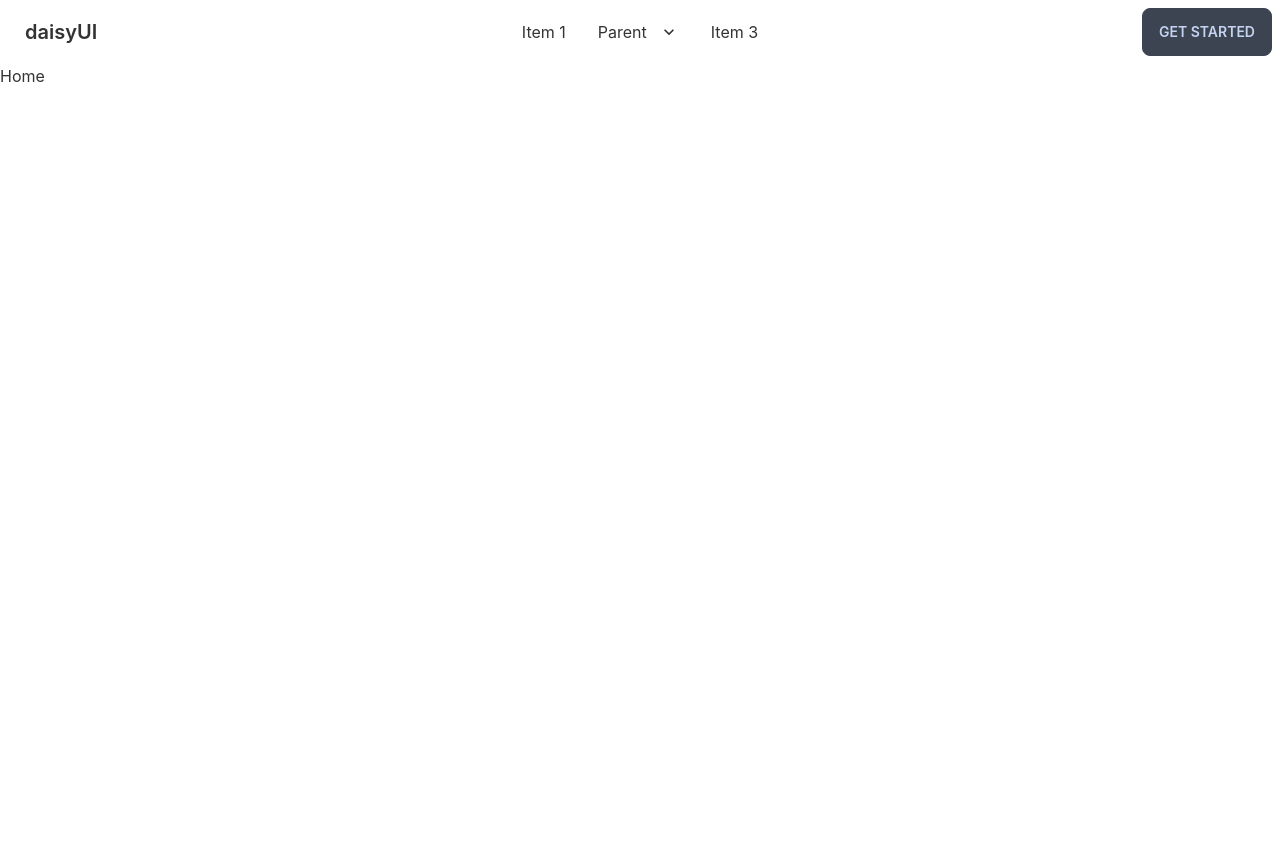
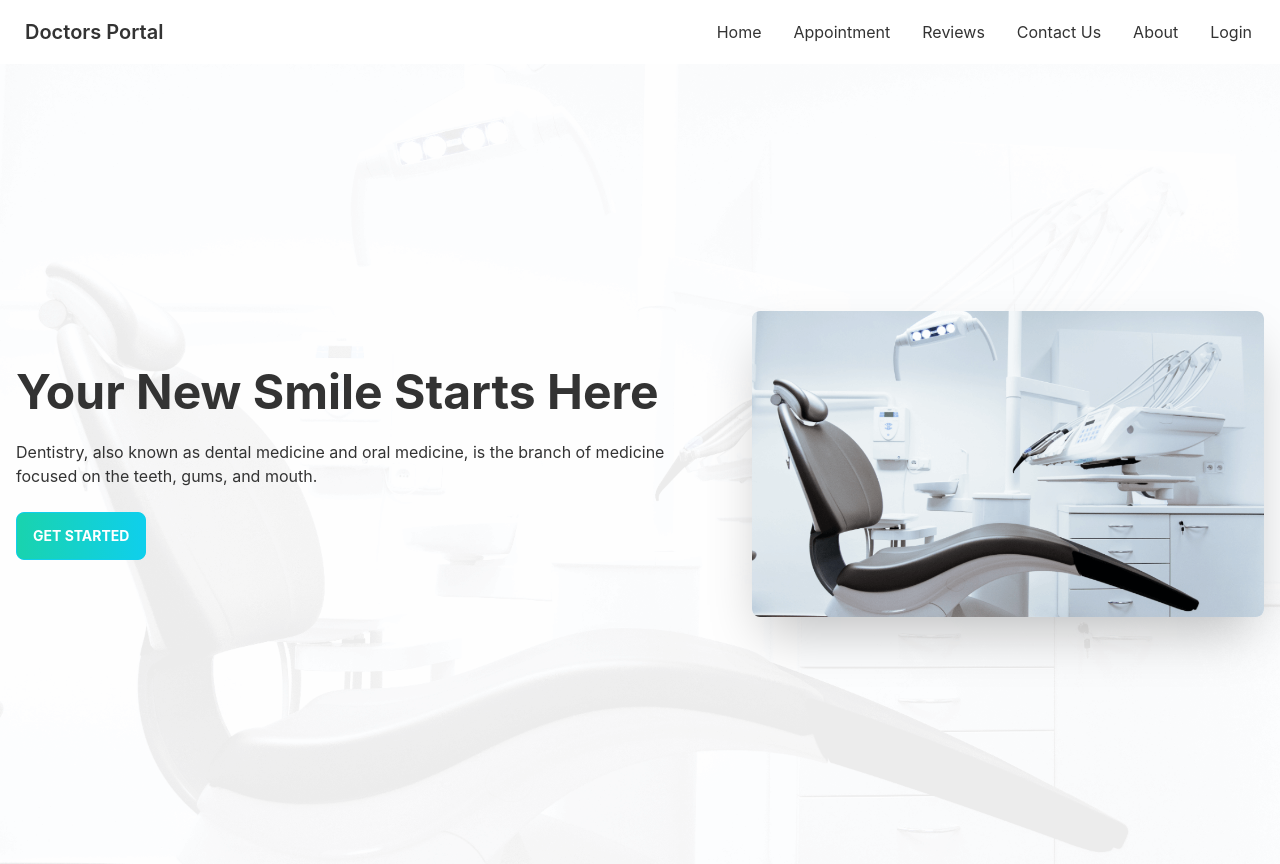
Before and after one commit to wali55/doctors-portal-client, a React (Create React App) app: page / in a window 1280 px wide. Before the commit the page ends 800 px from the top, so only its background shows below. Built offline with nearby package versions, Linux system fonts and the light colour scheme.

Commit message:
hero area

```diff
--- a/src/App.js
+++ b/src/App.js
@@ -1,6 +1,7 @@
 import { Route, Routes } from "react-router-dom";
 import About from "./Pages/About/About";
 import Home from "./Pages/Home/Home";
+import Login from "./Pages/Login/Login";
 import Navbar from "./Pages/Shared/Navbar";
 
 function App() {
@@ -10,6 +11,7 @@
       <Routes>
         <Route path="/" element={<Home></Home>}></Route>
         <Route path="/about" element={<About></About>}></Route>
+        <Route path="/login" element={<Login></Login>}></Route>
       </Routes>
     </div>
   );
--- /dev/null
+++ b/src/Pages/Home/Banner.js
@@ -0,0 +1,24 @@
+import React from "react";
+import chair from '../../assets/images/chair.png';
+
+const Banner = () => {
+  return (
+    <div class="hero min-h-screen bg-chair">
+      <div class="hero-content flex-col lg:flex-row-reverse">
+        <img
+          src={chair}
+          class="max-w-lg ml-5 rounded-lg shadow-2xl"
+        />
+        <div>
+          <h1 class="text-5xl font-bold">Your New Smile Starts Here</h1>
+          <p class="py-6">
+          Dentistry, also known as dental medicine and oral medicine, is the branch of medicine focused on the teeth, gums, and mouth.
+          </p>
+          <button class="btn btn-primary uppercase text-white font-bold bg-gradient-to-r from-secondary to-primary">Get Started</button>
+        </div>
+      </div>
+    </div>
+  );
+};
+
+export default Banner;
--- a/src/Pages/Home/Home.js
+++ b/src/Pages/Home/Home.js
@@ -1,9 +1,10 @@
 import React from 'react';
+import Banner from './Banner';
 
 const Home = () => {
     return (
         <div>
-            <h2>Home</h2>
+            <Banner></Banner>
         </div>
     );
 };
--- /dev/null
+++ b/src/Pages/Home/Info.js
@@ -0,0 +1,11 @@
+import React from 'react';
+
+const Info = () => {
+    return (
+        <div>
+
+        </div>
+    );
+};
+
+export default Info;
--- /dev/null
+++ b/src/Pages/Login/Login.js
@@ -0,0 +1,11 @@
+import React from 'react';
+
+const Login = () => {
+    return (
+        <div>
+            <h2>Login</h2>
+        </div>
+    );
+};
+
+export default Login;
--- a/src/Pages/Shared/Navbar.js
+++ b/src/Pages/Shared/Navbar.js
@@ -1,6 +1,29 @@
 import React from "react";
+import { Link } from "react-router-dom";
 
 const Navbar = () => {
+  const menuItems = (
+    <>
+      <li>
+        <Link to="/">Home</Link>
+      </li>
+      <li>
+        <Link to="/appointment">Appointment</Link>
+      </li>
+      <li>
+        <Link to="/reviews">Reviews</Link>
+      </li>
+      <li>
+        <Link to="/contact">Contact Us</Link>
+      </li>
+      <li>
+        <Link to="/about">About</Link>
+      </li>
+      <li>
+        <Link to="/login">Login</Link>
+      </li>
+    </>
+  );
   return (
     <div class="navbar bg-base-100">
       <div class="navbar-start">
@@ -25,72 +48,13 @@
             tabindex="0"
             class="menu menu-compact dropdown-content mt-3 p-2 shadow bg-base-100 rounded-box w-52"
           >
-            <li>
-              <a>Item 1</a>
-            </li>
-            <li tabindex="0">
-              <a class="justify-between">
-                Parent
-                <svg
-                  class="fill-current"
-                  xmlns="http://www.w3.org/2000/svg"
-                  width="24"
-                  height="24"
-                  viewBox="0 0 24 24"
-                >
-                  <path d="M8.59,16.58L13.17,12L8.59,7.41L10,6L16,12L10,18L8.59,16.58Z" />
-                </svg>
-              </a>
-              <ul class="p-2">
-                <li>
-                  <a>Submenu 1</a>
-                </li>
-                <li>
-                  <a>Submenu 2</a>
-                </li>
-              </ul>
-            </li>
-            <li>
-              <a>Item 3</a>
-            </li>
+            {menuItems}
           </ul>
         </div>
-        <a class="btn btn-ghost normal-case text-xl">daisyUI</a>
+        <a class="btn btn-ghost normal-case text-xl">Doctors Portal</a>
       </div>
-      <div class="navbar-center hidden lg:flex">
-        <ul class="menu menu-horizontal px-1">
-          <li>
-            <a>Item 1</a>
-          </li>
-          <li tabindex="0">
-            <a>
-              Parent
-              <svg
-                class="fill-current"
-                xmlns="http://www.w3.org/2000/svg"
-                width="20"
-                height="20"
-                viewBox="0 0 24 24"
-              >
-                <path d="M7.41,8.58L12,13.17L16.59,8.58L18,10L12,16L6,10L7.41,8.58Z" />
-              </svg>
-            </a>
-            <ul class="p-2">
-              <li>
-                <a>Submenu 1</a>
-              </li>
-              <li>
-                <a>Submenu 2</a>
-              </li>
-            </ul>
-          </li>
-          <li>
-            <a>Item 3</a>
-          </li>
-        </ul>
-      </div>
-      <div class="navbar-end">
-        <a class="btn">Get started</a>
+      <div class="navbar-end hidden lg:flex">
+        <ul class="menu menu-horizontal px-1">{menuItems}</ul>
       </div>
     </div>
   );
--- a/tailwind.config.js
+++ b/tailwind.config.js
@@ -2,7 +2,11 @@
 module.exports = {
   content: ["./src/**/*.{js,jsx,ts,tsx}"],
   theme: {
-    extend: {},
+    extend: {
+      backgroundImage: {
+        'chair': "url('assets/images/bg.png')",
+      },
+  }
   },
   daisyui: {
     themes: [
```
